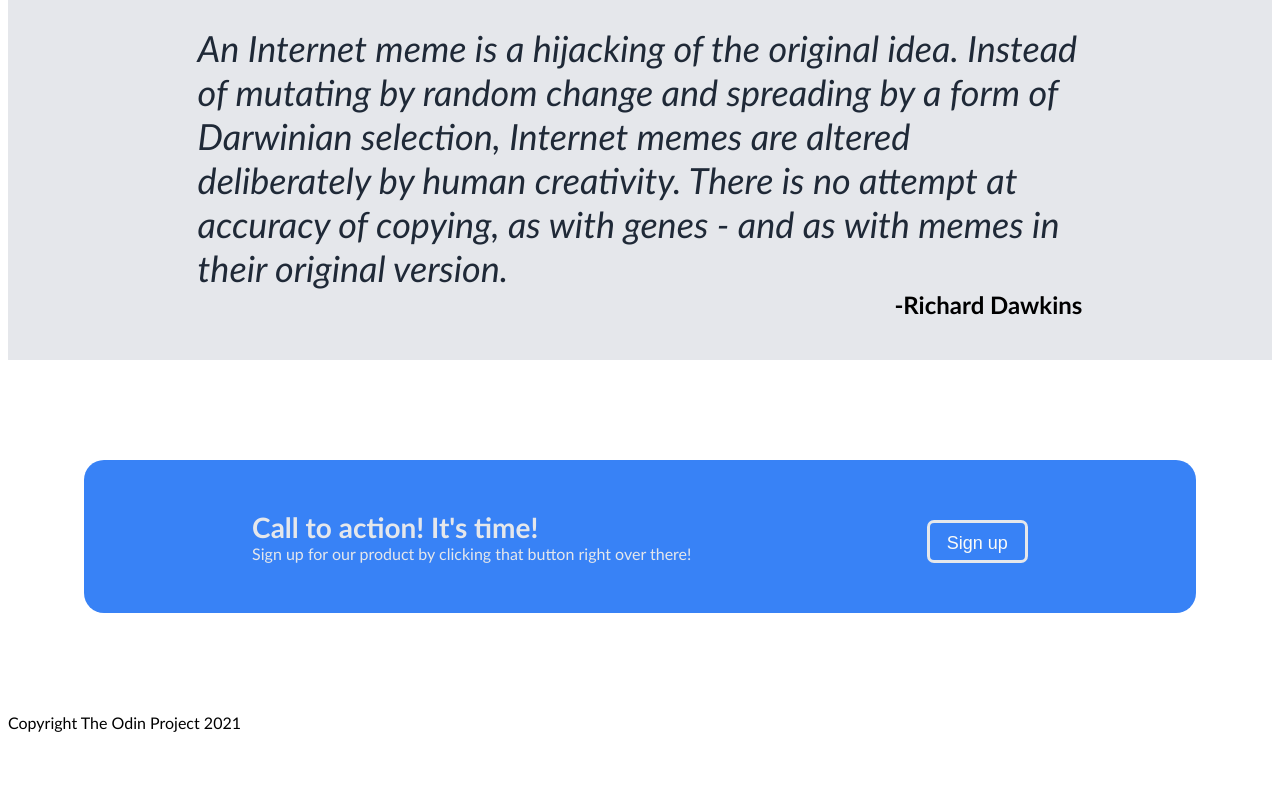
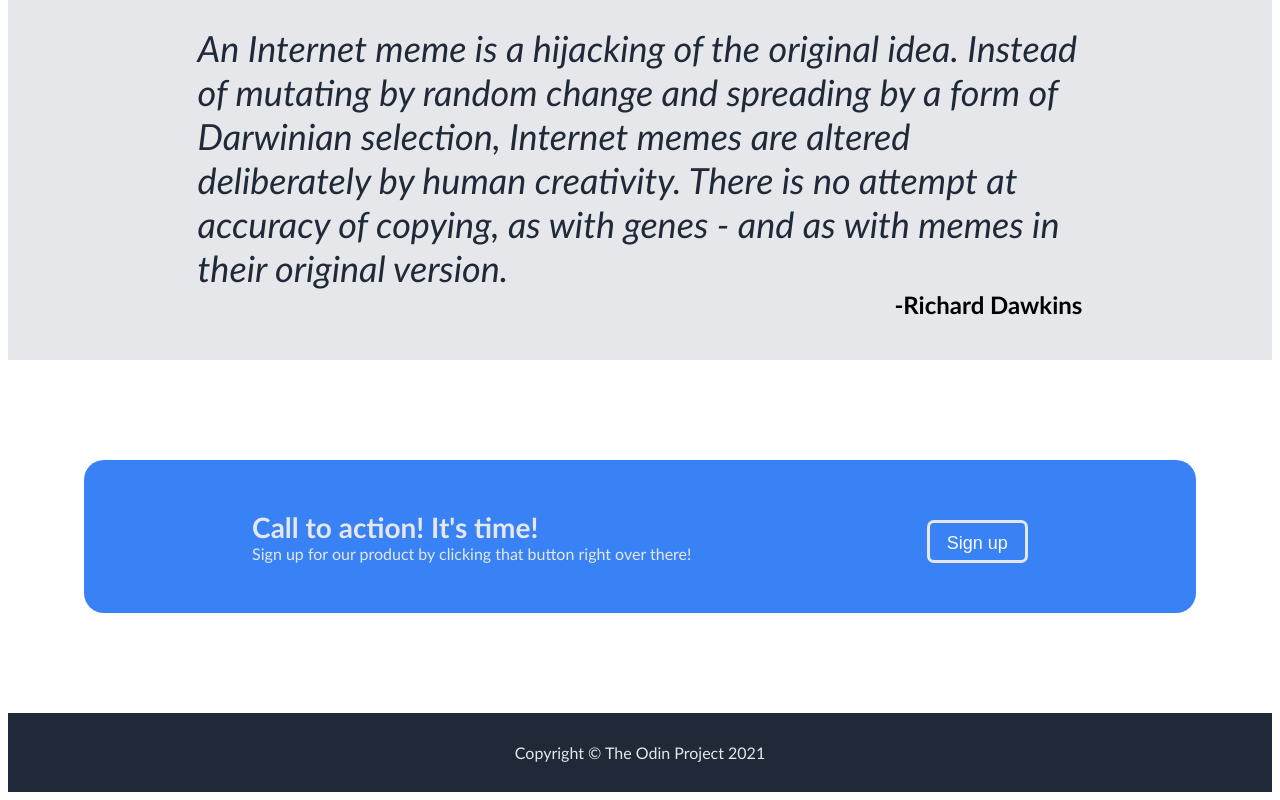
Before and after one commit to kentshenlim/landing_page, a plain HTML site: page index.html in a window 1280 px wide. Shown: the part 813-1613 px from the top of the page. Before the commit the page ends 1553 px from the top, so only its background shows below. Drawn offline with Linux system fonts and the light colour scheme.

Commit message:
Add style to sixth row

```diff
--- a/index.html
+++ b/index.html
@@ -65,13 +65,8 @@
         <button class="fifth-right"><a href="https://www.youtube.com/watch?v=a3Z7zEc7AXQ">Sign up</a></button>
     </div>
 
-
-
-
-
     <div class="sixth">
-        <div>Copyright The Odin Project 2021</div>
-
+        <div>Copyright <span>&#169;</span> The Odin Project 2021</div>
     </div>
 
 </body>
--- a/style.css
+++ b/style.css
@@ -189,3 +189,13 @@ a{
     border: 3px solid #E5E7EB;
     color: #E5E7EB;
 }
+
+
+.sixth{
+    display: flex;
+    justify-content: center;
+    align-items: center;
+    background-color: #1F2937;
+    padding: 30px;
+    color: #E5E7EB
+}
```
